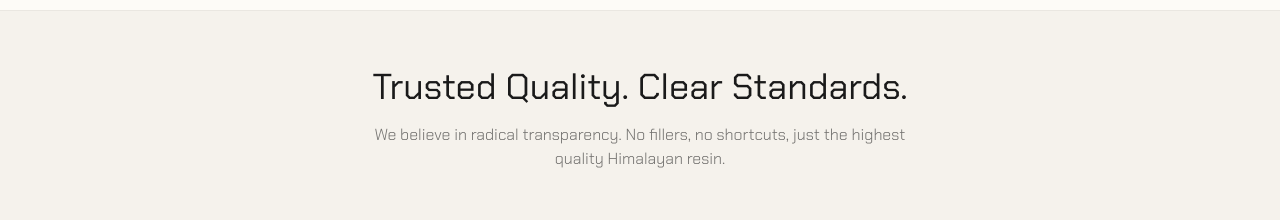
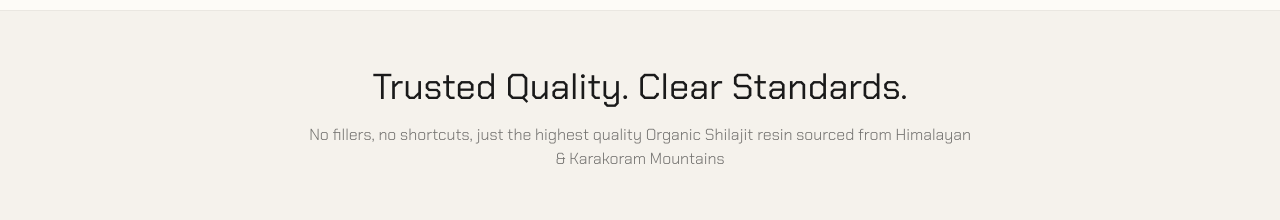
Before and after one commit to Basithamid19/NV_LABS, a React (Vite) app: page / in a window 1280 px wide. Shown: the part 4340-4560 px from the top of the page. Built offline with nearby package versions, Linux system fonts and the light colour scheme.

Commit message:
Update TrustSection.tsx

```diff
--- a/components/TrustSection.tsx
+++ b/components/TrustSection.tsx
@@ -1,4 +1,3 @@
-
 import React from 'react';
 
 export const TrustSection: React.FC = () => {
@@ -6,7 +5,7 @@ export const TrustSection: React.FC = () => {
     <section className="py-section-sm md:py-section-md bg-mutedParchment border-y border-charcoal/5">
       <div className="container mx-auto px-6 text-center">
         <h2 className="text-3xl md:text-4xl font-serif mb-4">Trusted Quality. Clear Standards.</h2>
-        <p className="text-charcoal/60 mb-12 max-w-xl mx-auto font-light">We believe in radical transparency. No fillers, no shortcuts, just the highest quality Himalayan resin.</p>
+        <p className="text-charcoal/60 mb-12 max-w-2xl mx-auto font-light">No fillers, no shortcuts, just the highest quality Organic Shilajit resin sourced from Himalayan & Karakoram Mountains</p>
 
         <div className="grid grid-cols-1 md:grid-cols-3 gap-12 max-w-5xl mx-auto">
           <div className="space-y-3">
```
